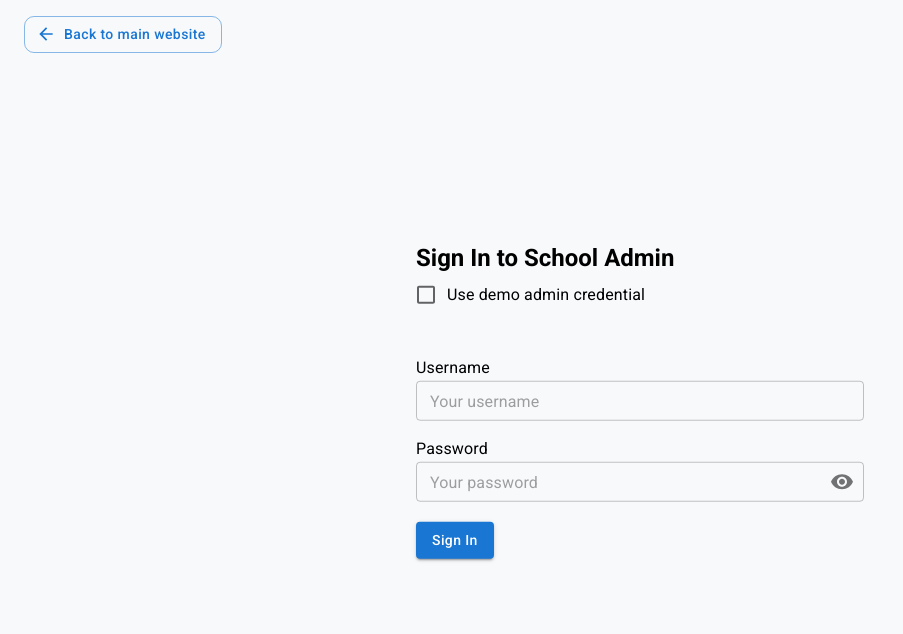
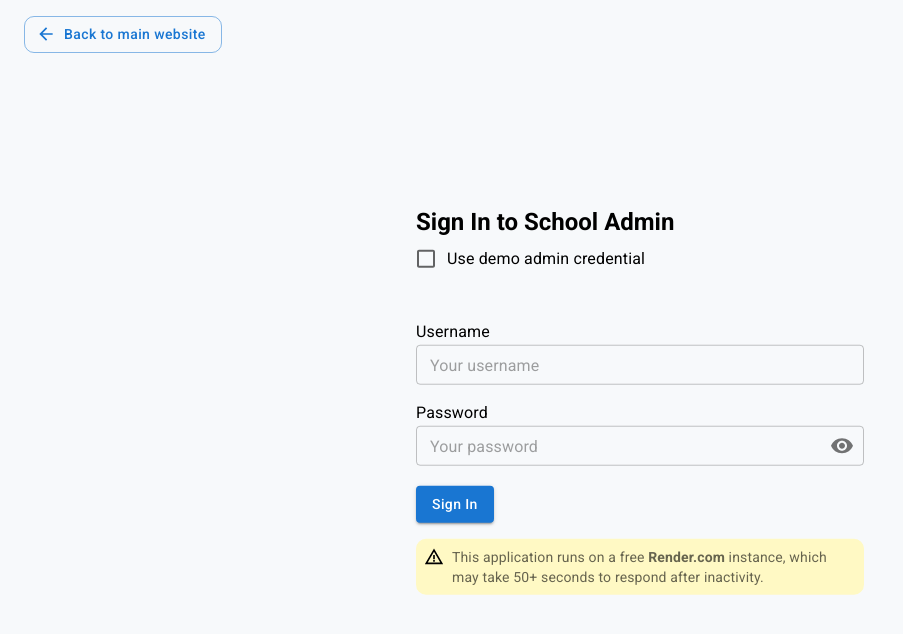
Before and after one commit to buddhagrg/school-admin-frontend, a React (Vite) app: page /login in a window 1280 px wide. Shown: the top 634 px of the page, without its empty margins (0-903 px from the left). Built offline with nearby package versions, Linux system fonts and the light colour scheme; no server answers.

Commit message:
add demo slow respond informative text

```diff
--- /dev/null
+++ b/src/app/auth/pages/login/demo-info.tsx
@@ -0,0 +1,17 @@
+import { WarningAmber } from '@mui/icons-material';
+import { Box, Typography } from '@mui/material';
+import { yellow } from '@mui/material/colors';
+
+export const DemoInfo = () => {
+  return (
+    <Box sx={{ backgroundColor: yellow[100], borderRadius: '10px', p: 1 }}>
+      <Box sx={{ display: 'flex', gap: 1 }}>
+        <WarningAmber fontSize='small' />
+        <Typography variant='body2' color='text.secondary'>
+          This application runs on a free <b>Render.com</b> instance, which may take 50+ seconds to
+          respond after inactivity.
+        </Typography>
+      </Box>
+    </Box>
+  );
+};
--- a/src/app/auth/pages/login/login.tsx
+++ b/src/app/auth/pages/login/login.tsx
@@ -14,6 +14,7 @@ import { useLoginMutation } from '../../auth-api';
 import { setUser } from '../../auth-slice';
 import { DemoRoles } from './demo-roles';
 import { BackToMainWebsite } from './back-to-main-website';
+import { DemoInfo } from './demo-info';
 
 const initState: LoginRequest = {
   username: '',
@@ -81,6 +82,8 @@ export const Login = () => {
           isFetching={isLoading}
           apiErrors={apiErrors}
         />
+        <Box sx={{ mt: 2 }} />
+        <DemoInfo />
       </Box>
     </Container>
   );
```
